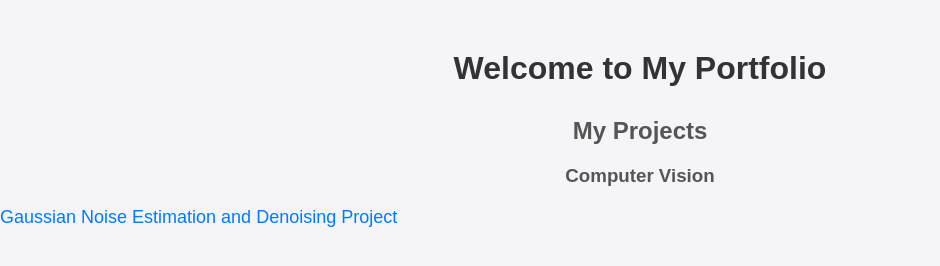
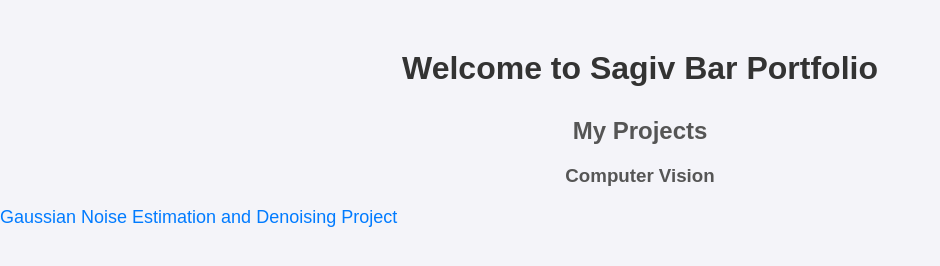
Before and after one commit to sagiv-bar/My-pordfolio, a plain HTML site: page index.html in a window 1280 px wide. Shown: the whole page, without its empty margins (0-940 px from the left). Drawn offline with Linux system fonts and the light colour scheme.

Commit message:
Update index.html

```diff
--- a/index.html
+++ b/index.html
@@ -7,7 +7,7 @@
     <link rel="stylesheet" href="style.css">
 </head>
 <body>
-    <h1>Welcome to My Portfolio</h1>
+    <h1>Welcome to Sagiv Bar Portfolio</h1>
     <h2>My Projects</h2>
     <h3>Computer Vision</h3>
 <ul>
```
